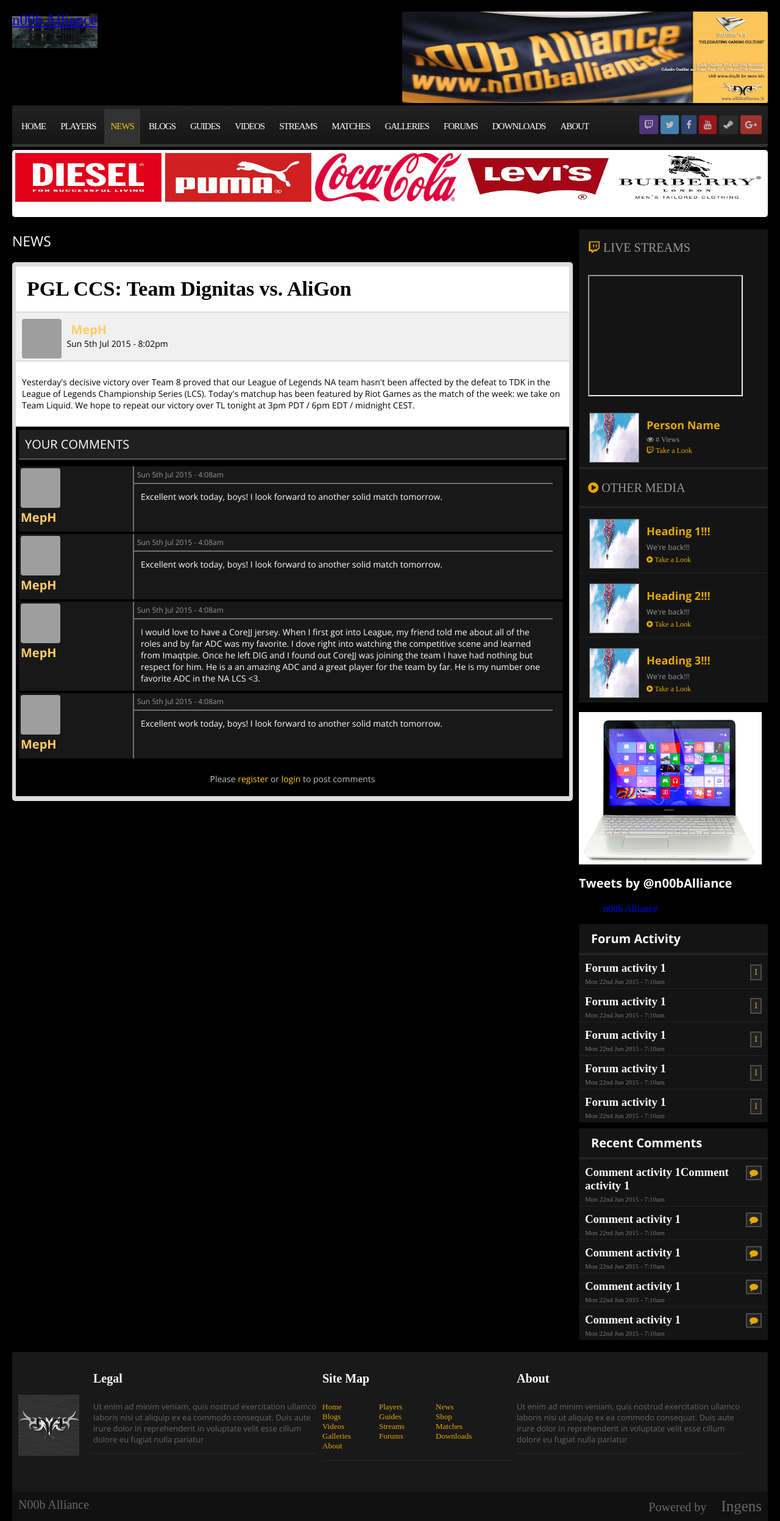
After one commit to buddhi1/nb-fornt-end, a PHP site: the page made by news -item.php in a window 1280 px wide. The commit adds this page. Shown: the whole page at 61% size. Run offline with PHP 8.4, Linux system fonts and the light colour scheme; some libraries are stand-ins or nearby versions; grey boxes are pictures that could not be loaded.

Commit message:
news page

```diff
--- a/CSS/style.css
+++ b/CSS/style.css
@@ -2199,3 +2199,179 @@ body{
 }
 
 /*----------------------------------downloads end----------------------*/
+
+/*------------------------------news item start-----------------------------*/
+
+.wrapper-content .news-description{
+	position: relative;
+	border-radius: 5px;
+	overflow: hidden;
+	height: auto;
+}
+
+.news-description ul{
+	padding: 6px 6px 6px 0;
+	margin-top: 0;
+	margin-bottom: 0;
+	font-size: 0;
+	border-radius: 4px;
+	background-color: #DCDCDC;
+}
+
+.news-description .news-heading{
+	font-size: 34px;
+	display: block;
+	background-color: #ffffff;
+	width: 100%;
+	padding: 18px;
+	border-top-left-radius: 3px;
+	border-top-right-radius: 3px;
+	box-sizing: border-box;
+	border-left: 6px solid #DCDCDC;
+	overflow: hidden;
+	background-color: #ffffff;
+	margin-bottom: 2px;
+	margin-top: 1px;
+}
+
+.news-description .news-info{
+	font-size: 34px;
+	display: block;
+	background-color: #F0F0F0 !important;
+	width: 100%;
+	padding: 10px;
+
+	box-sizing: border-box;
+	border-left: 6px solid #DCDCDC;
+	overflow: hidden;
+	background-color: #ffffff;
+	margin-bottom: 2px;
+}
+
+.author-image{
+	width: 65px;
+	height: 65px;
+	background-size: cover !important;
+    background-repeat: no-repeat;
+    background-position: center center;
+    border-radius: 4px ;
+    margin: auto 0 -15px 0;
+    display: inline-block;
+}
+
+.news-info .news-date{
+	margin: 0;
+}
+
+.news-info .author-name{
+	margin: 0;
+	display: inline;
+	margin: 0;
+	padding: 7px;
+	padding-top: 85px;
+}
+
+.news-info .info{
+	display: inline-block;
+	overflow: hidden;
+}
+
+.news-body{
+	font-size: 14px;
+	display: block;
+	background-color: #ffffff;
+	width: 100%;
+	padding: 10px;
+	font-weight: 200;
+	box-sizing: border-box;
+	border-left: 6px solid #DCDCDC;
+	overflow: hidden;
+	margin-bottom: 2px;
+}
+
+.comment-container{
+	background-color: #000000;
+
+	display: block;
+	width: 100%;
+	padding: 5px;
+	box-sizing: border-box;
+	border-left: 6px solid #DCDCDC;
+	overflow: hidden;
+	margin-bottom: 2px;
+}
+
+.comment-heading{
+	color: #ffffff;
+	margin: 0;
+	padding: 10px;
+	text-transform: uppercase;
+	font-weight: 400;
+	background-color: #202020;
+	border-bottom: 2px solid #585858 ;
+}
+
+.comment-container ul{
+	margin-top: 5px;
+	background-color: #000000;
+}
+
+.author-info{
+	width: 181px;
+	height: 100px;
+	padding: 3px;
+	margin: 0;
+	overflow: hidden;
+	float: left;
+	background-color: #181818;
+}
+
+.comment-info{
+	display: inline-block;
+	margin: 0;
+	min-height: 107px;
+	height: auto;
+	background-color: #181818;
+	padding-left: 0;
+	width: 77%;
+	position: relative;
+	border-left: 2px solid #707070;
+}
+
+.comment-date{
+	color: #989898;
+	display: block;
+	padding: 5px;
+	margin: 0;
+	border-bottom: 2px solid #707070;
+	font-size: 12px;
+}
+
+.comment{
+	color: #ffffff;
+	padding: 11px;
+	margin: 0;
+}
+
+.login-info{
+	color: #C0C0C0;
+	text-align: center;
+}
+
+.login-info a{
+	color: #FFCC00;
+}
+
+.login-info a:hov{
+	color: #FFCC99;
+}
+
+.comment-container ul li{
+	margin-bottom: 4px;
+	background-color: #181818;
+	overflow: hidden;
+	height: auto;
+}
+
+
+/*------------------------------news item end-----------------------------*/
--- /dev/null
+++ b/news -item.php
@@ -0,0 +1,435 @@
+<html>
+<head>
+
+	<title>Home</title>
+
+	<link href='http://fonts.googleapis.com/css?family=Open+Sans:700,300,600,800,400' rel='stylesheet' type='text/css'>
+	<link rel="stylesheet" href="js/woothemes-FlexSlider-8ed61ac/flexslider.css" type="text/css">
+	<script src="https://ajax.googleapis.com/ajax/libs/jquery/1.6.2/jquery.min.js"></script>
+	<script src="js/woothemes-FlexSlider-8ed61ac/jquery.flexslider.js"></script>
+	<link href='http://fonts.googleapis.com/css?family=Open+Sans:700,300,600,800,400' rel='stylesheet' type='text/css'>
+
+	<script type="text/javascript" charset="utf-8">
+	  $(window).load(function() {
+	    $('#flexslider-carousel').flexslider({
+	    	animation: "slide",
+	    	animationLoop: true,
+	    	slideshow: true,
+	    	controlNav: false,
+	    	itemWidth: 800,
+	    	itemMargin: 0,
+	    	minItems: 5,
+	    	move: 1,
+	    	prevText: "",
+	    	nextText: "",
+	    });
+
+	    $('#flexslider-main').flexslider({
+		    animation: "slide",
+		    controlNav: false,
+		    animation: "fade",
+		  });
+
+	  });
+	</script>
+
+	<link rel="stylesheet" href="//maxcdn.bootstrapcdn.com/font-awesome/4.3.0/css/font-awesome.min.css">
+	<link rel="stylesheet" type="text/css" href="CSS/style.css">
+</head>
+<body>
+	<div id="fb-root"></div>
+	<div id="fb-root"></div>
+	<script>(function(d, s, id) {
+	  var js, fjs = d.getElementsByTagName(s)[0];
+	  if (d.getElementById(id)) return;
+	  js = d.createElement(s); js.id = id;
+	  js.src = "//connect.facebook.net/en_US/sdk.js#xfbml=1&version=v2.3";
+	  fjs.parentNode.insertBefore(js, fjs);
+	}(document, 'script', 'facebook-jssdk'));</script>
+	<header class="header">
+		<div class="logo">
+			<a href="#">
+				<img src="photos/logo/logo.jpg">n00b Alliance
+			</a>
+		</div>
+		<div class="leaderboard">
+			<a href="#">
+				<div class="abc"></div>
+				<img src="photos/logo/leaderboard.jpg">
+			</a>
+		</div>
+	</header>
+	<nav class="navigation">
+		<ul class="nav-links">
+			<a href="index.php"><li>Home</li></a>
+			<a href="players.php"><li>Players</li></a>
+			<a href="#" style="color:#F9C700"><li style="background-color: #333; border-top-left-radius: 3px; border-top-right-radius: 3px;">News</li></a>
+			<a href="blogs.php"><li>Blogs</li></a>
+			<a href="guides.php"><li>Guides</li></a>
+			<a href=""><li>Videos</li></a>
+			<a href=""><li>Streams</li></a>
+			<a href="matches.php"><li>Matches</li></a>
+			<a href="galleries.php"><li>Galleries</li></a>
+			<a href="forums.php"><li>Forums</li></a>
+			<a href="downloads.php"><li>Downloads</li></a>
+			<a href="about.php"><li>About</li></a>
+		</ul>
+		<ul class="social">
+			<li class="anim-01 twitch"><a href="http://www.twitch.tv/team/dignitas">
+				<i class="fa fa-twitch"></i>
+			</a></li>
+			<li class="anim-01 twitter"><a href="http://www.twitter.com">
+				<i class="fa fa-twitter"></i>
+			</a></li>
+			<li class="anim-01 facebook"><a href="http://www.facebook.com">
+				<i class="fa fa-facebook"></i>
+			</a></li>
+			<li class="anim-01 youtube"><a href="http://www.youtube.com">
+				<i class="fa fa-youtube"></i>
+			</a></li>
+			<li class="anim-01 steam"><a href="http://www.steam.com">
+				<i class="fa fa-steam"></i>
+			</a></li>
+			<li class="anim-01 google-plus"><a href="https://plus.google.com">
+				<i class="fa fa-google-plus"></i>
+			</a></li>
+		</ul>
+	</nav>
+	<div class="sponsors">
+		<div class="flexslider" id="flexslider-carousel" style="height: 100px">
+		  <ul class="slides">
+		    <li style="background:url(photos/sponsors/diesel-logo.png); background-size: 240px 80px; background-repeat: no-repeat; display: inline-block;">
+		    	<a href="#"></a>
+		    </li>
+		    <li style="background:url(photos/sponsors/images-puma.jpg); background-size: 240px 80px; background-repeat: no-repeat; display: inline-block;">
+		    	<a href="#"></a>
+		    </li>
+		    <li style="background:url(photos/sponsors/images.jpg); background-size: 240px 80px; background-repeat: no-repeat; display: inline-block;">
+		    	<a href="#"></a>
+		    </li>
+		    <li style="background:url(photos/sponsors/Levis-Company-Logo-Image.jpg); background-size: 240px 80px; background-repeat: no-repeat; display: inline-block;">
+		    	<a href="#"></a>
+		    </li>
+		    <li style="background:url(photos/sponsors/images.png); background-size: 240px 80px; background-repeat: no-repeat; display: inline-block;">
+		    	<a href="#"></a>
+		    </li>
+		    <li style="background:url(photos/sponsors/Aeropostale-Company-Logo-Image.jpg); background-size: 240px 80px; background-repeat: no-repeat; display: inline-block;">
+		    	<a href="#"></a>
+		    </li>
+		    <li style="background:url(photos/sponsors/images-alaskan.jpg); background-size: 240px 80px; background-repeat: no-repeat; display: inline-block;">
+		    	<a href="#"></a>
+		    </li>
+		  </ul>
+		</div>
+	</div>
+	<div class="wrapper-content">
+		<div class="slider">
+			<h2 class="page-title">News</h2>
+			<div class="news-description">
+				<ul>
+					<li>
+						<h1 class="news-heading">PGL CCS: Team Dignitas vs. AliGon</h1>
+						<div class="news-info">
+							<div class="author-image" style="background: url(photos/author/IMG_8778.JPG);"></div>
+							<div class="info">
+								<h2 class="author-name">MepH</h2>
+								<p class="news-date">Sun 5th Jul 2015 - 8:02pm</p>
+							</div>
+						</div>
+						<div class="news-body">
+							<p>Yesterday's decisive victory over Team 8 proved that our League of Legends NA team
+							 hasn't been affected by the defeat to TDK in the League of Legends Championship Series (LCS).
+							 Today's matchup has been featured by Riot Games as the match of the week: we take on Team Liquid.
+							We hope to repeat our victory over TL tonight at 3pm PDT / 6pm EDT / midnight CEST.</p>
+						</div>
+						<div class="comment-container">
+							<h2 class="comment-heading">Your comments</h2>
+							<ul>
+								<li>
+									<div class="author-info">
+										<a href=""><div class="author-image" style="background: url('photos/author/IMG_8778.JPG');"></div></a>
+										<a href=""><h2 class="author-name">MepH</h2></a>
+								</div>
+									<div class="comment-info">
+										<p class="comment-date">Sun 5th Jul 2015 - 4:08am</p>
+										<p class="comment">Excellent work today, boys! I look forward to another solid match tomorrow.</p>
+									</div>
+								</li>
+								<li>
+									<div class="author-info">
+										<a href=""><div class="author-image" style="background: url('photos/author/IMG_8778.JPG');"></div></a>
+										<a href=""><h2 class="author-name">MepH</h2></a>
+								</div>
+									<div class="comment-info">
+										<p class="comment-date">Sun 5th Jul 2015 - 4:08am</p>
+										<p class="comment">Excellent work today, boys! I look forward to another solid match tomorrow.</p>
+									</div>
+								</li>
+								<li>
+									<div class="author-info">
+										<a href=""><div class="author-image" style="background: url('photos/author/IMG_8778.JPG');"></div></a>
+										<a href=""><h2 class="author-name">MepH</h2></a>
+								</div>
+									<div class="comment-info">
+										<p class="comment-date">Sun 5th Jul 2015 - 4:08am</p>
+										<p class="comment">I would love to have a CoreJJ jersey. When I first got into League,
+											my friend told me about all of the roles and by far ADC was my favorite. I dove right into watching the competitive scene and learned from Imaqtpie. Once he left DIG and I found out CoreJJ was joining the team I have had nothing but respect for him.
+											He is a an amazing ADC and a great player for the team by far. He is my number one favorite ADC in the NA LCS <3.</p>
+									</div>
+								</li>
+								<li>
+									<div class="author-info">
+										<a href=""><div class="author-image" style="background: url('photos/author/IMG_8778.JPG');"></div></a>
+										<a href=""><h2 class="author-name">MepH</h2></a>
+								</div>
+									<div class="comment-info">
+										<p class="comment-date">Sun 5th Jul 2015 - 4:08am</p>
+										<p class="comment">Excellent work today, boys! I look forward to another solid match tomorrow.</p>
+									</div>
+								</li>
+							</ul>
+							<p class="login-info">Please <a href="">register</a> or <a href="">login</a> to post comments</p>
+						</div>
+					</li>
+				</ul>
+			</div>
+		</div>
+		<div class="side-bar">
+			<div class="vidcarousel">
+				<ul class="streams-list">
+					<li class="lead">
+						<i class="fa fa-twitch"><span style="color:#999"> Live Streams</span></i>
+					</li>
+					<li class="is-stream">
+						<div class="iframe-vid">
+							<iframe width="250" height="195" scr="#"></iframe>
+						</div>
+					</li>
+					<li style="border-top: 0px">
+						<div style="overflow:hidden">
+							<a href="#">
+								<img src="photos/is-live/image-slider-2.jpg" alt="image" width="80px" height="80px">
+							</a>
+							<h2><a href="#">Person Name</a></h2>
+							<p>
+								<i class="fa fa-eye"> # Views</i>
+							</p>
+							<a id="take_look" href="#" class="fa fa-twitch"> Take a Look</a>
+						</div>
+					</li>
+				</ul>
+				<ul class="widget-list">
+					<li class="lead">
+						<i class="fa fa-play-circle"><span style="color:#999"> Other Media</span></i>
+					</li>
+					<li class="photo-content">
+						<img src="photos/is-live/image-slider-2.jpg" width="80px" height="80px">
+						<h2><a href="https://www.youtube.com/watch?v=fa_58nN_yPM">Heading 1!!!</a></h2>
+						<p>We're back!!!</p>
+						<div class="photo-des">
+							<a href="#" class="fa fa-play-circle"> Take a Look</a>
+						</div>
+					</li>
+					<li class="photo-content">
+						<img src="photos/is-live/image-slider-2.jpg" width="80px" height="80px">
+						<h2><a href="https://www.youtube.com/watch?v=fa_58nN_yPM">Heading 2!!!</a></h2>
+						<p>We're back!!!</p>
+						<div class="photo-des">
+							<a href="#" class="fa fa-play-circle"> Take a Look</a>
+						</div>
+					</li>
+					<li class="photo-content">
+						<img src="photos/is-live/image-slider-2.jpg" width="80px" height="80px">
+						<h2><a href="https://www.youtube.com/watch?v=fa_58nN_yPM">Heading 3!!!</a></h2>
+						<p>We're back!!!</p>
+						<div class="photo-des">
+							<a href="#" class="fa fa-play-circle"> Take a Look</a>
+						</div>
+					</li>
+				</ul>
+			</div>
+			<div id="advertisement">
+				<a href="#">
+					<img src="photos/advert/KLJSqkf.jpg" width="300" height="250">
+				</a>
+			</div>
+			<div id="twitter-feed">
+				<h2>Tweets by @n00bAlliance</h2>
+			</div>
+			<div id="facebook-widget">
+				<div class="fb-page" data-href="https://www.facebook.com/n00bAlliance/info?tab=page_info" data-width="300" data-height="400" data-small-header="false" data-adapt-container-width="true" data-hide-cover="false" data-show-facepile="true" data-show-posts="true"><div class="fb-xfbml-parse-ignore"><blockquote cite="https://www.facebook.com/n00bAlliance/info?tab=page_info"><a href="https://www.facebook.com/n00bAlliance/info?tab=page_info">n00b Alliance</a></blockquote></div></div>
+			</div>
+			<div id="footer_forum_activity" style="background-color: #141414; border-radius: 3px;">
+				<h2>Forum Activity</h2>
+				<ul class="widget-list">
+					<li>
+						<a href="#" class="comments">
+							<span class="anime-01">1</span>
+						</a>
+						<h3>
+							<a href="#">Forum activity 1</a>
+						</h3>
+						<span class="meta">Mon 22nd Jun 2015 - 7:10am</span>
+					</li>
+					<li>
+						<a href="#" class="comments">
+							<span class="anime-01">1</span>
+						</a>
+						<h3>
+							<a href="#">Forum activity 1</a>
+						</h3>
+						<span class="meta">Mon 22nd Jun 2015 - 7:10am</span>
+					</li>
+					<li>
+						<a href="#" class="comments">
+							<span class="anime-01">1</span>
+						</a>
+						<h3>
+							<a href="#">Forum activity 1</a>
+						</h3>
+						<span class="meta">Mon 22nd Jun 2015 - 7:10am</span>
+					</li>
+					<li>
+						<a href="#" class="comments">
+							<span class="anime-01">1</span>
+						</a>
+						<h3>
+							<a href="#">Forum activity 1</a>
+						</h3>
+						<span class="meta">Mon 22nd Jun 2015 - 7:10am</span>
+					</li>
+					<li style="border-bottom:none">
+						<a href="#" class="comments">
+							<span class="anime-01">1</span>
+						</a>
+						<h3>
+							<a href="#">Forum activity 1</a>
+						</h3>
+						<span class="meta">Mon 22nd Jun 2015 - 7:10am</span>
+					</li>
+				</ul>
+			</div>
+			<div id="footer_comment_activity" style="background-color: #141414; border-radius: 3px;">
+				<h2>Recent Comments</h2>
+				<ul class="widget-list">
+					<li>
+						<a href="#" class="comments">
+							<i class="fa fa-comment"></i>
+						</a>
+						<h3>
+							<a href="#">Comment activity 1Comment activity 1</a>
+						</h3>
+						<span class="meta">Mon 22nd Jun 2015 - 7:10am</span>
+					</li>
+					<li>
+						<a href="#" class="comments">
+							<i class="fa fa-comment"></i>
+						</a>
+						<h3>
+							<a href="#">Comment activity 1</a>
+						</h3>
+						<span class="meta">Mon 22nd Jun 2015 - 7:10am</span>
+					</li>
+					<li>
+						<a href="#" class="comments">
+							<i class="fa fa-comment"></i>
+						</a>
+						<h3>
+							<a href="#">Comment activity 1</a>
+						</h3>
+						<span class="meta">Mon 22nd Jun 2015 - 7:10am</span>
+					</li>
+					<li>
+						<a href="#" class="comments">
+							<i class="fa fa-comment"></i>
+						</a>
+						<h3>
+							<a href="#">Comment activity 1</a>
+						</h3>
+						<span class="meta">Mon 22nd Jun 2015 - 7:10am</span>
+					</li>
+					<li style="border-bottom:none">
+						<a href="#" class="comments">
+							<i class="fa fa-comment"></i>
+						</a>
+						<h3>
+							<a href="#">Comment activity 1</a>
+						</h3>
+						<span class="meta">Mon 22nd Jun 2015 - 7:10am</span>
+					</li>
+				</ul>
+			</div>
+		</div>
+	</div>
+	<div id="main-footer">
+		<div class="logo">
+			<img src="photos/logo/main-logo.png">
+		</div>
+		<div class="legal">
+			<h3>Legal</h3>
+			<p>Ut enim ad minim veniam, quis nostrud exercitation ullamco laboris nisi ut aliquip ex ea commodo consequat. Duis aute irure dolor in reprehenderit in voluptate velit esse cillum dolore eu fugiat nulla pariatur</p>
+		</div>
+		<div class="site-map">
+			<h3>Site Map</h3>
+			<div class="links">
+				<ul class="set-1">
+					<li>
+						<a href="#">Home</a>
+					</li>
+					<li>
+						<a href="#">Blogs</a>
+					</li>
+					<li>
+						<a href="#">Videos</a>
+					</li>
+					<li>
+						<a href="#">Galleries</a>
+					</li>
+					<li>
+						<a href="#">About</a>
+					</li>
+				</ul>
+				<ul class="set-2">
+					<li>
+						<a href="#">Players</a>
+					</li>
+					<li>
+						<a href="#">Guides</a>
+					</li>
+					<li>
+						<a href="#">Streams</a>
+					</li>
+					<li>
+						<a href="#">Forums</a>
+					</li>
+				</ul>
+				<ul class="set-3">
+					<li>
+						<a href="#">News</a>
+					</li>
+					<li>
+						<a href="#">Shop</a>
+					</li>
+					<li>
+						<a href="#">Matches</a>
+					</li>
+					<li>
+						<a href="#">Downloads</a>
+					</li>
+				</ul>
+			</div>
+		</div>
+		<div class="about">
+			<h3>About</h3>
+			<p>Ut enim ad minim veniam, quis nostrud exercitation ullamco laboris nisi ut aliquip ex ea commodo consequat. Duis aute irure dolor in reprehenderit in voluptate velit esse cillum dolore eu fugiat nulla pariatur</p>
+		</div>
+	</div>
+	<div id="logo-footer">
+		<span>N00b Alliance</span>
+		<div style="float:right">
+			<span>Powered by</span>
+			<span id="comp">Ingens</span>
+		</div>
+	</div>
+</body>
+</html>
--- a/news.php
+++ b/news.php
@@ -133,7 +133,7 @@
 								<li><a href="">1</a></li>
 								<li><a href="">2</a></li>
 								<li><a href="">3</a></li>
-								<li>><a href="">></a>/li>
+								<li><a href="">></a></li>
 								<li class="last-page"><a href="">Last Page</a></li>
 							</ul>
 						</div>
@@ -216,7 +216,7 @@
 								<li><a href="">1</a></li>
 								<li><a href="">2</a></li>
 								<li><a href="">3</a></li>
-								<li>><a href="">></a>/li>
+								<li><a href="">></a></li>
 								<li class="last-page"><a href="">Last Page</a></li>
 							</ul>
 						</div>
```
Also changed, not shown: 1 other file.
